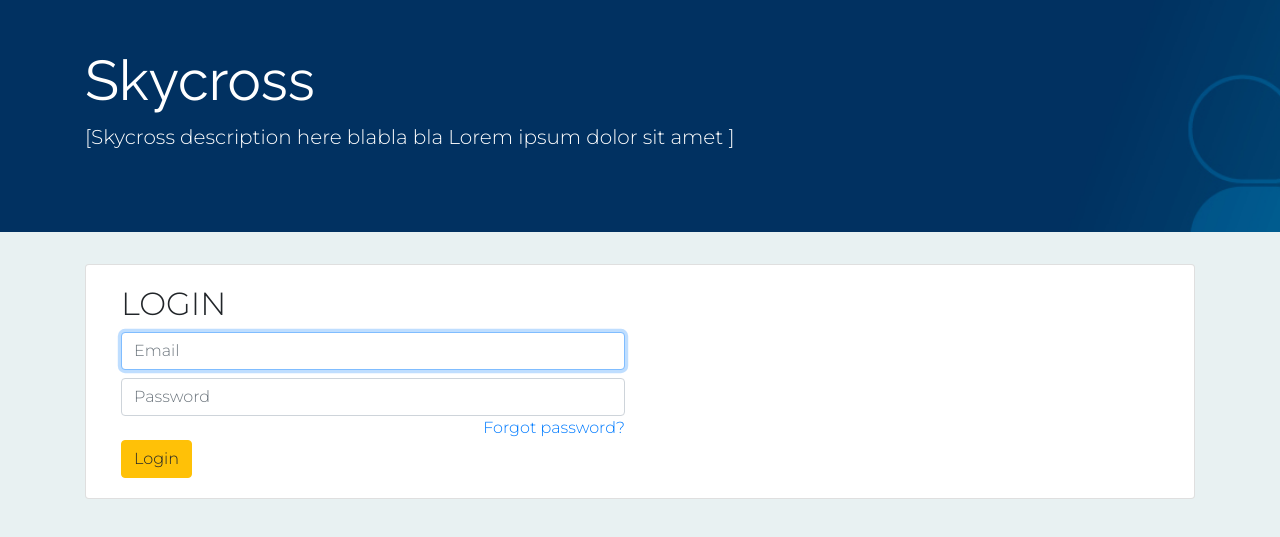
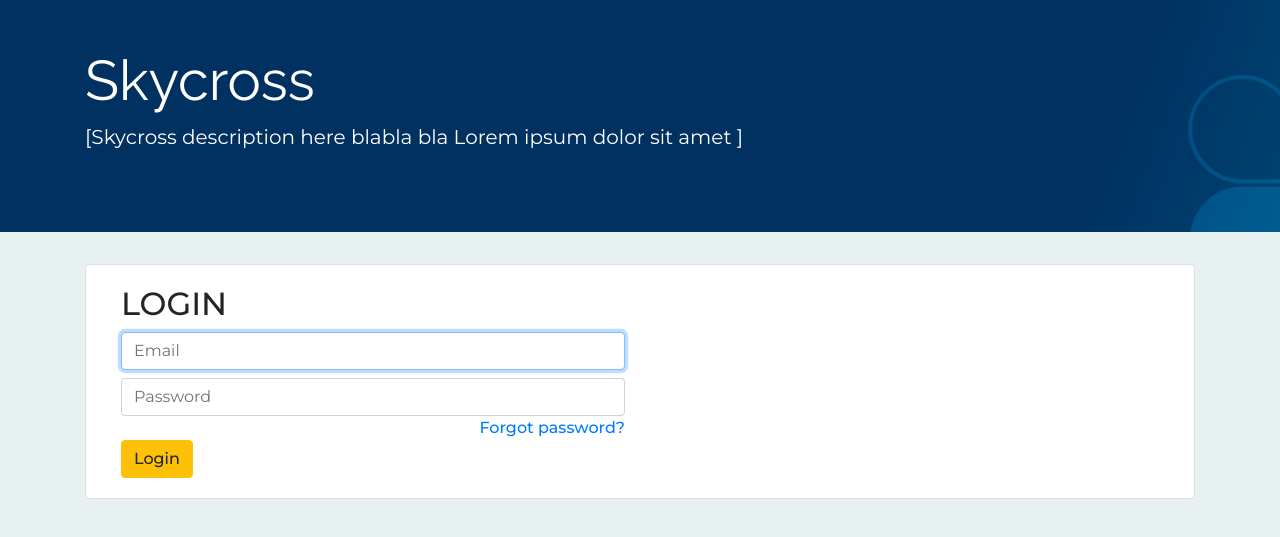
Before and after one commit to Blue-Entity-Technologies/Skycross, a plain HTML site: page index.html in a window 1280 px wide. Shown: the part 87-624 px from the top of the page. Drawn offline with nearby package versions, Linux system fonts and the light colour scheme.

Commit message:
Changed body to font-family: Montserrat

```diff
--- a/css/styles.css
+++ b/css/styles.css
@@ -1,6 +1,7 @@
 body{
     background-color: #e8f1f2;
     font-family: 'Montserrat',sans-serif;
+    font-weight: 500;
 }
 .jumbotron {
     color: white;
@@ -19,6 +20,10 @@ body{
     background-color: #678dc4;
 }
 
+.btn{
+    font-weight: 500;
+}
+
 .navbar{
     padding: 0;
 }
--- a/index.html
+++ b/index.html
@@ -8,7 +8,7 @@
     integrity="sha384-JcKb8q3iqJ61gNV9KGb8thSsNjpSL0n8PARn9HuZOnIxN0hoP+VmmDGMN5t9UJ0Z"
     crossorigin="anonymous">
     <link rel="stylesheet" href="css/styles.css">
-    <link href="https://fonts.googleapis.com/css2?family=Montserrat:ital,wght@0,300;0,700;1,400&family=Raleway:wght@300;400;700&display=swap" rel="stylesheet">
+    <link href="https://fonts.googleapis.com/css2?family=Montserrat:wght@400;500;700&family=Raleway:wght@300;400;700&display=swap" rel="stylesheet">
     <title>Skycross</title>
 </head>
 
```
